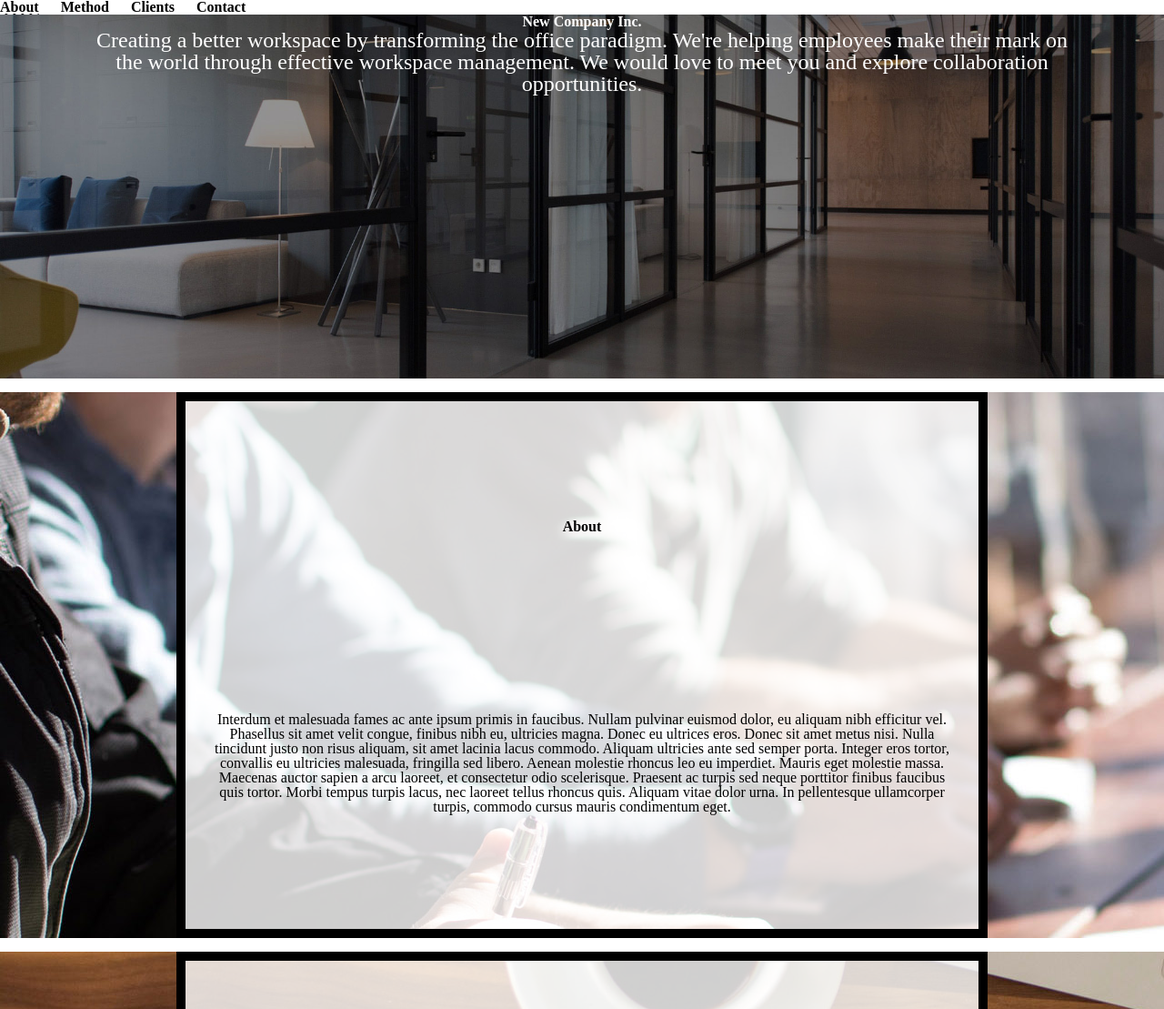
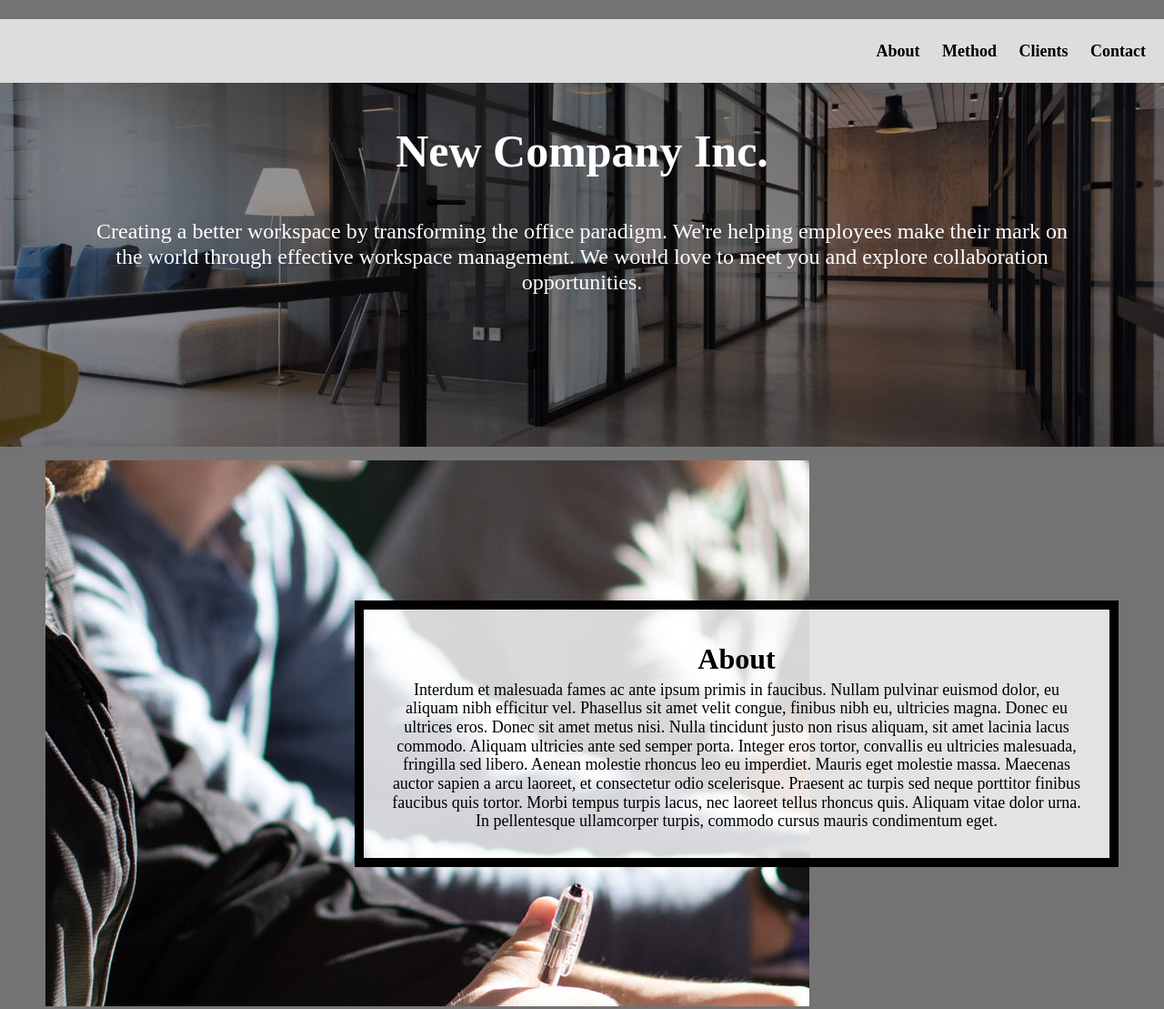
Before and after one commit to Aditi-Athreya/hw3_2024, a plain HTML site: page index.html in a window 1280 px wide. Shown: the top 1109 px of the page at 91% size. Drawn offline with Linux system fonts and the light colour scheme.

Commit message:
edit css

```diff
--- a/css/style.css
+++ b/css/style.css
@@ -101,7 +101,6 @@ footer{
 }
 
 
-
 /*Your Code Here*/
 /* PLEASE DO NOT REMOVE MY COMMENTS.  THEY HELP US HELP YOU DEBUG. */
 
@@ -109,18 +108,18 @@ footer{
 links in the navigation are in the hover or focus state.*/
 nav a:hover,
 nav a:focus {
-  text-decoration:wavy underline;
+  text-decoration: wavy underline;
 }
 
 /* Step 2a: Write selector/rule property to position the default position for the skip class element*/
-.skip {
-  position: absolute;
+.skip a{
+  position: relative;
   top: -40px;
-  left: 0;
 }
 
 /* Step 2b: Write selector/rule property to position the skip class element when it is in focus*/
 .skip a:focus {
+  position: relative;
   top: 20px;
 }
 
@@ -134,19 +133,17 @@ nav a:focus {
 .container {
   display: grid;
   grid-template-columns: 1fr 5fr 1fr;
-  grid-gap: 15px;
+  row-gap: 15px;
+
 }
 
 /* Step 5: Write selector/rule property to add the background image to the
 first div in the grid  and place it in the grid. */
 .container > div:first-child {
+  grid-column: 1 / span 3;
   background-image: url('../images/header.jpg');
-  background-size: cover;
-  background-position: center;
-  grid-column: 1 / span 3;
-  grid-row: 1;
-  max-height: 600px;
-  overflow: hidden;
+  background-attachment: fixed;
+  background-repeat: no-repeat;
 }
 
 /* Steps 6 and 7: Write the selector/rule properties to add place the next elements in the next
@@ -158,19 +155,19 @@ first div in the grid  and place it in the grid. */
       }
 
       .about {
-        grid-row: 2;
+        grid-row-start: 2;
       }
 
       .method {
-        grid-row: 3;
+        grid-row-start: 3;
       }
 
       .clients {
-        grid-row: 4;
+        grid-row-start: 4;
       }
 
       .contact {
-        grid-row: 5;
+        grid-row-start: 5;
       }
 
       .about-image, .method-image, .clients-image, .contact-image {
@@ -180,41 +177,60 @@ first div in the grid  and place it in the grid. */
       }
 
       .about-image {
-        grid-row: 2;
+        grid-row-start: 2;
       }
 
       .method-image {
-        grid-row: 3;
+        grid-row-start: 3;
       }
 
       .clients-image {
-        grid-row: 4;
+        grid-row-start: 4;
       }
 
       .contact-image {
-        grid-row: 5;
+        grid-row-start: 5;
       }
 
  /* Step 8: Write the selector/rule property to style the .text-block class. */
  .text-block {
-  display: grid;
-  align-items: center;
-  justify-content: center;
+  align-self: center;
   text-align: center;
-
-}
+ }
 
 /* Add your media query here */
+@media screen and (min-width: 800px) {
 
+  .container div:first-child{
+    grid-column: 1 / span 5;
+  }
 
   /* Step 9: Write the selector/rule property to style the nav element */
-
+  nav {
+    text-align: right;
+  }
 
   /* Step 10: Write the selector/rule property to update the .container class */
+  .container {
+    display: grid;
+    grid-template-columns: 50px auto 500px auto 50px;
 
+  }
 
   /* Steps 11 and 12: Update the grid-column property of the grid's children (where-needed)*/
-
+  .about, .clients, .method-image, .contact-image {
+    grid-column-start: 3;
+    grid-column-end: 5;
+  }
+  .method, .contact, .about-image, .clients-image {
+    grid-column-start: 2;
+    grid-column-end: 4;
+  }
 
 
  /* Step 13:Write the selector/rule property to update the .text-block class */
+ .text-block {
+  max-height: 250px;
+  overflow: auto;
+}
+}
--- a/index.html
+++ b/index.html
@@ -4,13 +4,13 @@
     <meta charset="utf-8">
     <meta name="viewport" content="width=device-width, initial-scale=1.0">
     <link rel="icon" type="image/png" href="images/logo-drk.png">
+    <link rel="stylesheet" type="text/css" href="css/html5reset.css">
     <link rel="stylesheet" type="text/css" href="css/style.css">
-    <link rel="stylesheet" type="text/css" href="css/html5reset.css">
     <title>Newer Company Inc.</title>
   </head>
   <body>
-    <div class="skip"><a href="#main">Skip to Main Content</a></div>
     <header>
+      <div class="skip"><a href="#main">Skip to Main Content</a></div>
       <nav>
           <ul>
             <li><a href="#about">About</a></li>
```
